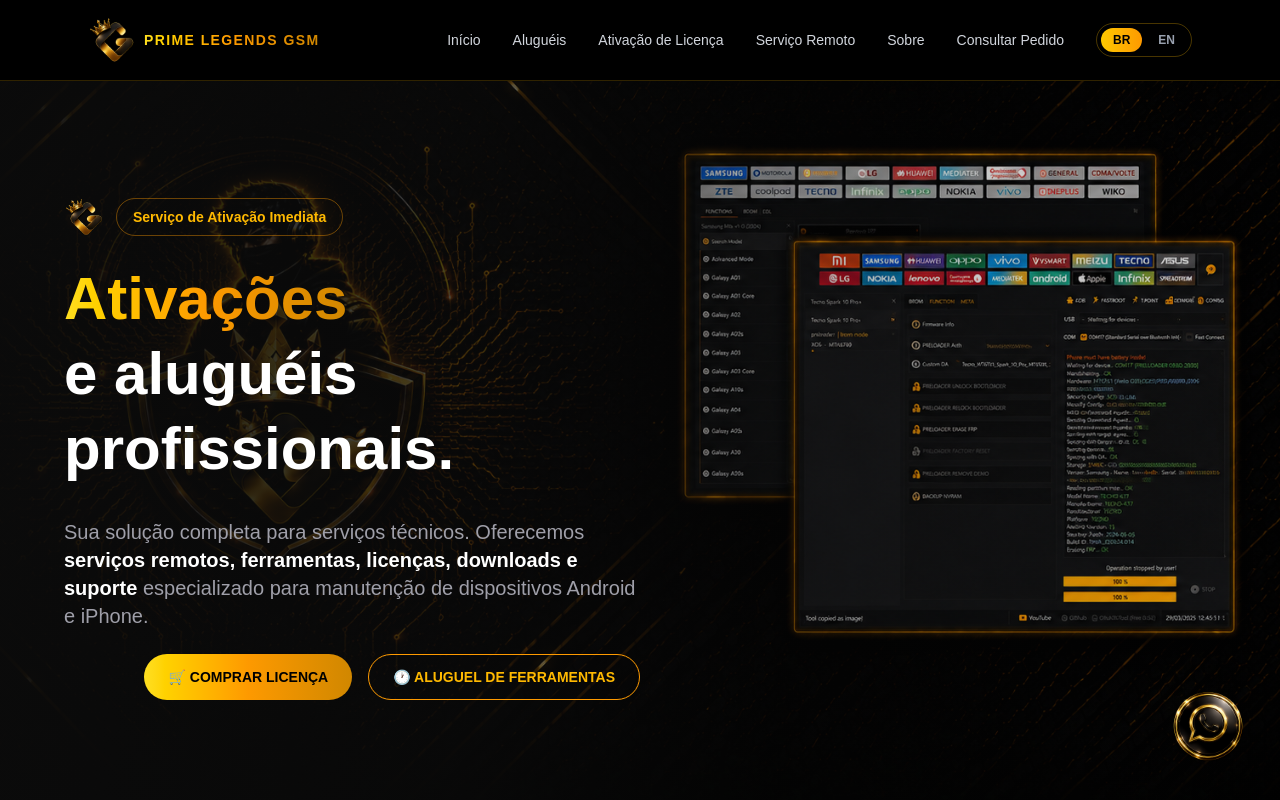
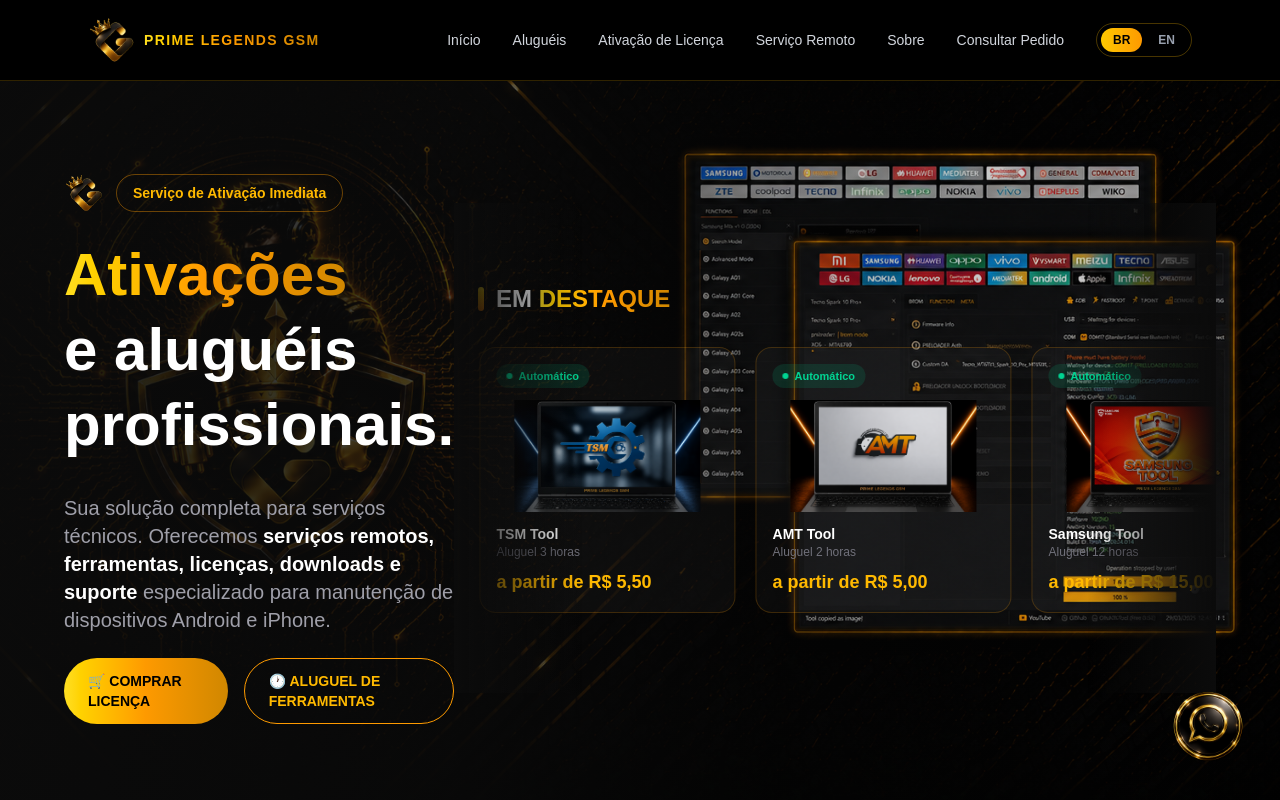
Before and after one commit to primelegendstech/prime-legends, a Next.js app: page / in a window 1280 px wide. Shown: the top 800 px of the page. Built offline with nearby package versions, Linux system fonts and the light colour scheme.

Commit message:
Move seção de destaques para logo abaixo do header

```diff
--- a/app/page.tsx
+++ b/app/page.tsx
@@ -110,8 +110,8 @@ export default function Home() {
             </Link>
           </div>
         </div>
+        <Destaques />
       </section>
-      <Destaques />
       <TrustBadges />
 <About />
 <Services />
```
